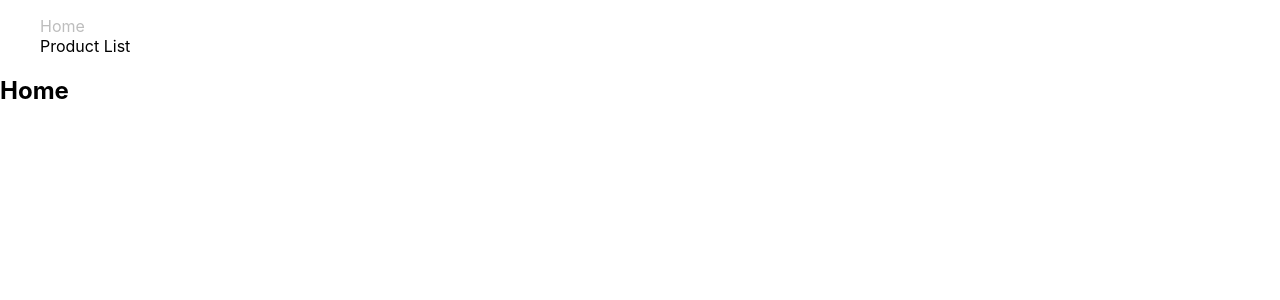
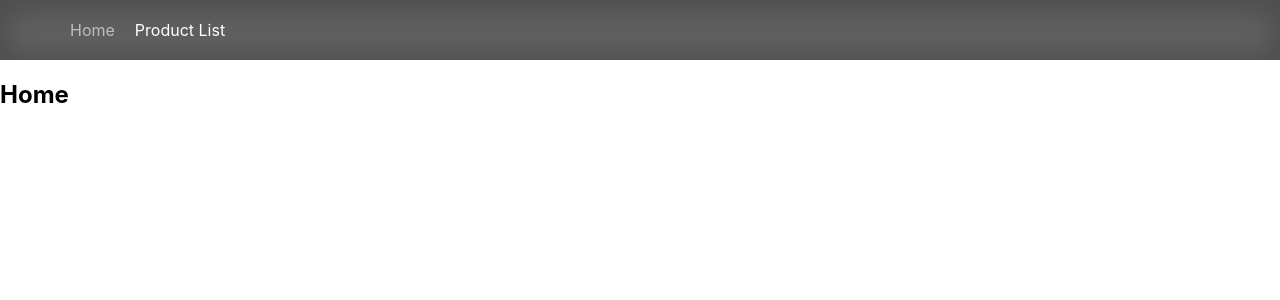
Before and after one commit to VirginiaJ/React, a React (Create React App) app: page / in a window 1280 px wide. Shown: the top 300 px of the page. Built offline with nearby package versions, Linux system fonts and the light colour scheme.

Commit message:
Simplify handleDelete to use id instead of ean and introduce styled components

```diff
--- a/src/components/meniu/meniu.css
+++ /dev/null
@@ -1,13 +0,0 @@
-ul {
-    list-style: none;
-}
-
-ul li a {
-    text-decoration: none;
-    color: black;
-}
-
-ul li a:hover,
-ul li a.active {
-    color: #bdbdbd;
-}
--- a/src/components/meniu/meniu.tsx
+++ b/src/components/meniu/meniu.tsx
@@ -1,19 +1,45 @@
 import React from "react";
 import { NavLink } from "react-router-dom";
 import { routes } from "../../routes";
-import "./meniu.css";
+import styled from "styled-components";
 
 export default function Meniu() {
   return (
+    <Navigation>
       <nav>
         <ul>
           <li>
-          <NavLink to={routes.home} exact>Home</NavLink>
+            <NavLink to={routes.home} exact>
+              Home
+            </NavLink>
           </li>
           <li>
             <NavLink to={routes.products}>Product List</NavLink>
           </li>
         </ul>
       </nav>
+    </Navigation>
   );
 }
+
+const Navigation = styled.div`
+  background-color: #616161;
+  padding: 20px;
+  box-shadow: inset 0px 3px 26px 10px rgba(79,79,79,1);
+  ul {
+    list-style: none;
+    margin: 0;
+    display: flex;
+  }
+
+  ul li a {
+    text-decoration: none;
+    color: white;
+    margin: 10px;
+  }
+
+  ul li a:hover,
+  ul li a.active {
+    color: #bdbdbd;
+  }
+`;
--- a/src/components/product-table/table.tsx
+++ b/src/components/product-table/table.tsx
@@ -14,7 +14,7 @@ import CreateIcon from "@material-ui/icons/Create";
 import SearchIcon from "@material-ui/icons/Search";
 import ProductModal from "../modal/modal-form";
 import axios from "../../axios-table";
-import { Data, IProductsData } from "./types";
+import { Data, IProductsData, IProductData } from "./types";
 import { IInputsData } from "../modal/types";
 import EnhancedTableHead from "./tableHead";
 import { EnhancedTableToolbar } from "./tableToolbar";
@@ -84,7 +84,7 @@ export default function ProductTable() {
     });
   }, []);
 
-  const productsArray: { id: string; product: any }[] = [];
+  const productsArray: { id: string; product: IProductData }[] = [];
   for (let key in productsData.products) {
     productsArray.push({
       id: key,
@@ -120,17 +120,9 @@ export default function ProductTable() {
   };
 
   const handleDelete = () => {
-    const itemsToDelete = [];
     for (let i = 0; i < selected.length; i++) {
-      for (let key in productsData.products) {
-        if (selected[i] === productsData.products[key].ean) {
-          itemsToDelete.push(key);
-        }
-      }
-    }
-    for (let i = 0; i < itemsToDelete.length; i++) {
-      axios.delete("/products/" + itemsToDelete[i] + ".json");
-      delete productsData.products[itemsToDelete[i]];
+      axios.delete("/products/" + selected[i] + ".json");
+      delete productsData.products[selected[i]];
     }
     setSelected([]);
   };
@@ -164,19 +156,19 @@ export default function ProductTable() {
 
   const handleSelectAllClick = (event: React.ChangeEvent<HTMLInputElement>) => {
     if (event.target.checked) {
-      const newSelecteds = rows.map((n) => n.ean);
+      const newSelecteds = rows.map((n) => n.id);
       setSelected(newSelecteds);
       return;
     }
     setSelected([]);
   };
 
-  const handleClick = (event: React.MouseEvent<unknown>, ean: string) => {
-    const selectedIndex = selected.indexOf(ean);
+  const handleClick = (event: React.MouseEvent<unknown>, id: string) => {
+    const selectedIndex = selected.indexOf(id);
     let newSelected: string[] = [];
 
     if (selectedIndex === -1) {
-      newSelected = newSelected.concat(selected, ean);
+      newSelected = newSelected.concat(selected, id);
     } else if (selectedIndex === 0) {
       newSelected = newSelected.concat(selected.slice(1));
     } else if (selectedIndex === selected.length - 1) {
@@ -202,7 +194,7 @@ export default function ProductTable() {
     setPage(0);
   };
 
-  const isSelected = (ean: string) => selected.indexOf(ean) !== -1;
+  const isSelected = (id: string) => selected.indexOf(id) !== -1;
 
   const emptyRows =
     rowsPerPage - Math.min(rowsPerPage, rows.length - page * rowsPerPage);
@@ -234,7 +226,7 @@ export default function ProductTable() {
               {stableSort(rows, getComparator(order, orderBy))
                 .slice(page * rowsPerPage, page * rowsPerPage + rowsPerPage)
                 .map((row, index) => {
-                  const isItemSelected = isSelected(row.ean);
+                  const isItemSelected = isSelected(row.id);
                   const labelId = `enhanced-table-checkbox-${index}`;
 
                   return (
@@ -250,7 +242,7 @@ export default function ProductTable() {
                         <Checkbox
                           checked={isItemSelected}
                           inputProps={{ "aria-labelledby": labelId }}
-                          onClick={(event) => handleClick(event, row.ean)}
+                          onClick={(event) => handleClick(event, row.id)}
                         />
                       </TableCell>
                       <TableCell
--- a/src/components/product/product.tsx
+++ b/src/components/product/product.tsx
@@ -1,5 +1,7 @@
 import React from "react";
+import { RouteComponentProps } from "react-router-dom";
 
-export default function Product(props: any) {
-  return <p>Product info {props.match.params.id}</p>;
+type TParams = { id: string };
+export default function Product({ match }: RouteComponentProps<TParams>) {
+  return <p>Product info {match.params.id}</p>;
 }
```
Also changed, not shown: src/components/product-table/types.ts (+11 -3 lines). Lines whose indentation alone changed are shown as unchanged.
